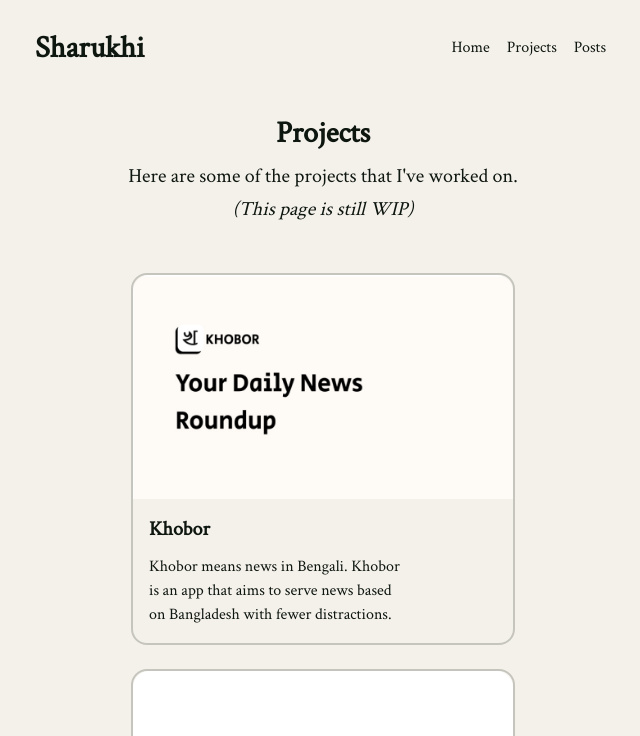
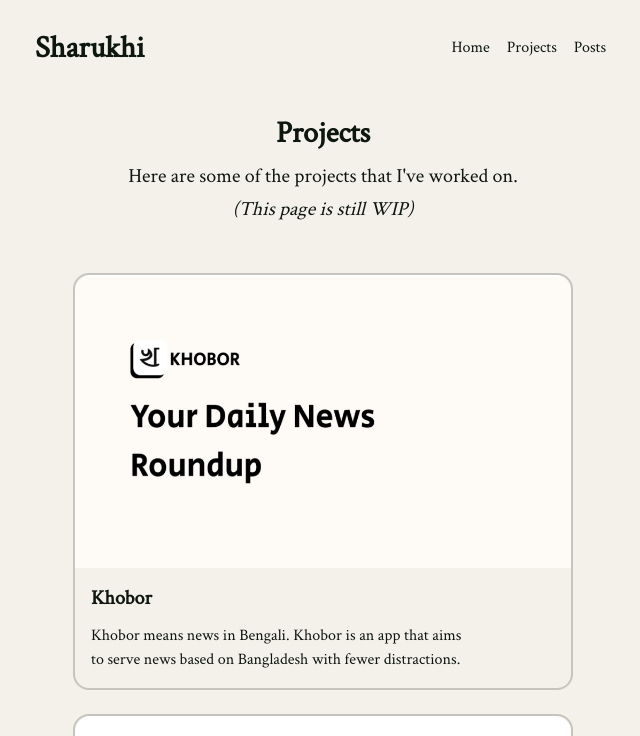
Before and after one commit to Sharukhi/www, a Next.js app: page /projects in a window 1280 px wide. Shown: the top 736 px of the page, without its empty margins (317-957 px from the left). Built offline with nearby package versions, Linux system fonts and the light colour scheme.

Commit message:
minor updates

```diff
--- a/package.json
+++ b/package.json
@@ -12,6 +12,7 @@
     "@giscus/react": "^3.0.0",
     "@iconify/react": "^5.0.2",
     "@vercel/analytics": "^1.3.1",
+    "@vercel/speed-insights": "^1.0.12",
     "gray-matter": "^4.0.3",
     "iconify-icon": "^2.1.0",
     "markdown-it": "^14.1.0",
--- a/public/comments/comment.css
+++ /dev/null
@@ -1,116 +0,0 @@
-main {
-  --color-prettylights-syntax-comment: #768390;
-  --color-prettylights-syntax-constant: #6cb6ff;
-  --color-prettylights-syntax-entity: #dcbdfb;
-  --color-prettylights-syntax-storage-modifier-import: #adbac7;
-  --color-prettylights-syntax-entity-tag: #8ddb8c;
-  --color-prettylights-syntax-keyword: #f47067;
-  --color-prettylights-syntax-string: #96d0ff;
-  --color-prettylights-syntax-variable: #f69d50;
-  --color-prettylights-syntax-brackethighlighter-unmatched: #e5534b;
-  --color-prettylights-syntax-invalid-illegal-text: #0e1610;
-  --color-prettylights-syntax-invalid-illegal-bg: #922323;
-  --color-prettylights-syntax-carriage-return-text: #0e1610;
-  --color-prettylights-syntax-carriage-return-bg: #ad2e2c;
-  --color-prettylights-syntax-string-regexp: #8ddb8c;
-  --color-prettylights-syntax-markup-list: #eac55f;
-  --color-prettylights-syntax-markup-heading: #316dca;
-  --color-prettylights-syntax-markup-italic: #adbac7;
-  --color-prettylights-syntax-markup-bold: #adbac7;
-  --color-prettylights-syntax-markup-deleted-text: #e5534b;
-  --color-prettylights-syntax-markup-deleted-bg: #78191b;
-  --color-prettylights-syntax-markup-inserted-text: #8ddb8c;
-  --color-prettylights-syntax-markup-inserted-bg: #1b4721;
-  --color-prettylights-syntax-markup-changed-text: #ffddb0;
-  --color-prettylights-syntax-markup-changed-bg: #682d0f;
-  --color-prettylights-syntax-markup-ignored-text: #adbac7;
-  --color-prettylights-syntax-markup-ignored-bg: #255ab2;
-  --color-prettylights-syntax-meta-diff-range: #dcbdfb;
-  --color-prettylights-syntax-brackethighlighter-angle: #768390;
-  --color-prettylights-syntax-sublimelinter-gutter-mark: #545d68;
-  --color-prettylights-syntax-constant-other-reference-link: #96d0ff;
-  --color-btn-text: #adbac7;
-  --color-btn-bg: #373e47;
-  --color-btn-border: #cdd9e51a;
-  --color-btn-shadow: 0 0 #0000;
-  --color-btn-inset-shadow: 0 0 #0000;
-  --color-btn-hover-bg: #444c56;
-  --color-btn-hover-border: #768390;
-  --color-btn-active-bg: #3d444d;
-  --color-btn-active-border: #636e7b;
-  --color-btn-selected-bg: #2d333b;
-  --color-btn-primary-text: #0e1610;
-  --color-btn-primary-bg: #347d39;
-  --color-btn-primary-border: #cdd9e51a;
-  --color-btn-primary-shadow: 0 0 #0000;
-  --color-btn-primary-inset-shadow: 0 0 #0000;
-  --color-btn-primary-hover-bg: #46954a;
-  --color-btn-primary-hover-border: #cdd9e51a;
-  --color-btn-primary-selected-bg: #347d39;
-  --color-btn-primary-selected-shadow: 0 0 #0000;
-  --color-btn-primary-disabled-text: #cdd9e580;
-  --color-btn-primary-disabled-bg: #347d3999;
-  --color-btn-primary-disabled-border: #cdd9e51a;
-  --color-action-list-item-default-hover-bg: #909dab1f;
-  --color-segmented-control-bg: #636e7b1a;
-  --color-segmented-control-button-bg: #22272e;
-  --color-segmented-control-button-selected-border: #636e7b;
-  --color-fg-default: #adbac7;
-  --color-fg-muted: #768390;
-  --color-fg-subtle: #545d68;
-  --color-canvas-default: #192734;
-  --color-canvas-overlay: #161b22;
-  --color-canvas-inset: #15202b;
-  --color-canvas-subtle: #253341;
-  --color-border-default: #444c56;
-  --color-border-muted: #373e47;
-  --color-neutral-muted: #636e7b66;
-  --color-accent-fg: #539bf5;
-  --color-accent-emphasis: #316dca;
-  --color-accent-muted: #4184e466;
-  --color-accent-subtle: #388bfd1a;
-  --color-success-fg: #57ab5a;
-  --color-attention-fg: #c69026;
-  --color-attention-muted: #ae7c1466;
-  --color-attention-subtle: #ae7c1426;
-  --color-danger-fg: #e5534b;
-  --color-danger-muted: #e5534b66;
-  --color-danger-subtle: #e5534b1a;
-  --color-primer-shadow-inset: 0 0 #0000;
-  --color-scale-gray-7: #373e47;
-  --color-scale-blue-8: #143d79;
-
-  /*! Extensions from @primer/css/alerts/flash.scss */
-  --color-social-reaction-bg-hover: var(--color-scale-gray-7);
-  --color-social-reaction-bg-reacted-hover: var(--color-scale-blue-8);
-}
-main .pagination-loader-container {
-  background-image: url(https://github.com/images/modules/pulls/progressive-disclosure-line-dark.svg);
-}
-
-/*! Custom CSS */
-.gsc-reactions-count {
-  display: none;
-}
-.gsc-timeline {
-  flex-direction: column-reverse;
-}
-.gsc-header {
-  padding-bottom: 1rem;
-}
-.gsc-comments > .gsc-header {
-  order: 1;
-}
-.gsc-comments > .gsc-comment-box {
-  margin-bottom: 1rem;
-  order: 2;
-}
-.gsc-comments > .gsc-timeline {
-  order: 3;
-}
-.gsc-homepage-bg {
-  background-color: #f4f1ea;
-}
-main .gsc-loading-image {
-  background-image: url(https://github.githubassets.com/images/mona-loading-dimmed.gif);
-}
--- a/src/app/layout.tsx
+++ b/src/app/layout.tsx
@@ -2,6 +2,7 @@
 import { Crimson_Text } from "next/font/google";
 import "./styles/globals.css";
 import { Analytics } from "@vercel/analytics/react";
+import { SpeedInsights } from "@vercel/speed-insights/next";
 
 const crimsonText = Crimson_Text({
   subsets: ["latin"],
@@ -39,6 +40,7 @@
       <body className={crimsonText.className}>
         {children}
         <Analytics />
+        <SpeedInsights />
       </body>
     </html>
   );
--- a/src/app/projects/page.tsx
+++ b/src/app/projects/page.tsx
@@ -19,7 +19,7 @@
           </div>
           <div className="grid grid-cols-1 gap-6 mt-12 place-items-center">
             <Link href={`https://github.com/sharukhi/khobor`} target="_blank">
-              <div className="card card-compact bg-base-100 w-[325px] xl:w-96 lg:w-96 md:w-96 sm:w-96 border-2 border-[#0e1610] border-opacity-20">
+              <div className="card card-compact bg-base-100 w-[325px] xl:w-[500px] lg:w-96 md:w-96 sm:w-96 border-2 border-[#0e1610] border-opacity-20">
                 <figure>
                   <Image
                     src="/projects/khobor.jpg"
@@ -41,7 +41,7 @@
               href={`https://github.com/sharukhi/drivesafe`}
               target="_blank"
             >
-              <div className="card card-compact bg-base-100 w-[325px] xl:w-96 lg:w-96 md:w-96 sm:w-96 border-2 border-[#0e1610] border-opacity-20">
+              <div className="card card-compact bg-base-100 w-[325px] xl:w-[500px] lg:w-96 md:w-96 sm:w-96 border-2 border-[#0e1610] border-opacity-20">
                 <figure>
                   <Image
                     src="/projects/drivesafe.png"
@@ -60,7 +60,7 @@
               </div>
             </Link>
             <Link href={`https://github.com/sharukhi/oab`} target="_blank">
-              <div className="card card-compact bg-base-100 w-[325px] xl:w-96 lg:w-96 md:w-96 sm:w-96 border-2 border-[#0e1610] border-opacity-20">
+              <div className="card card-compact bg-base-100 w-[325px] xl:w-[500px] lg:w-96 md:w-96 sm:w-96 border-2 border-[#0e1610] border-opacity-20">
                 <figure>
                   <Image
                     src="/projects/oab.png"
--- a/src/components/Comments.tsx
+++ b/src/components/Comments.tsx
@@ -15,7 +15,7 @@
       reactionsEnabled="1"
       emitMetadata="0"
       inputPosition="top"
-      theme="https://static.sharukhi.xyz/files/comment.css"
+      theme="light"
       lang="en"
       loading="lazy"
     />
```
Also changed, not shown: src/app/styles/globals.css (+1 -11 lines), 1 other file (tests, documents, lock files or other folders).
